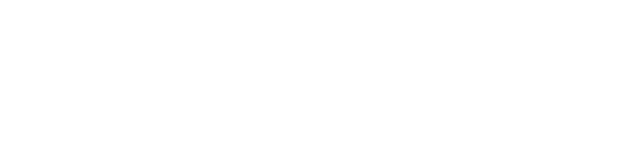
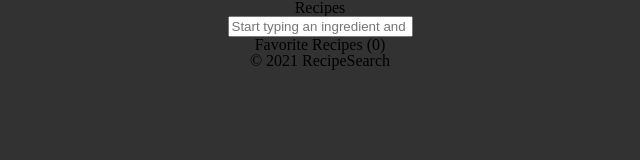
Before and after one commit to LJoyClifford/recipe-search, a plain HTML site: page index.html in a window 1280 px wide. Shown: the whole page, without its empty margins (320-960 px from the left). Drawn offline with Linux system fonts and the light colour scheme; files that its build step writes are made by us from their sources; a web font is replaced by a local one.

Commit message:
Add html divs and background

```diff
--- a/index.html
+++ b/index.html
@@ -1,12 +1,29 @@
-<!DOCTYPE html>
-<html lang="en">
-<head>
-    <meta charset="UTF-8">
-    <meta http-equiv="X-UA-Compatible" content="IE=edge">
-    <meta name="viewport" content="width=, initial-scale=1.0">
-    <title>Document</title>
+<meta charset="UTF-8">
+<meta http-equiv="X-UA-Compatible" content="IE=edge">
+<meta name="viewport" content="width=device-width, initial-scale=1.0">
+<link rel="stylesheet" href="css/index.css">
+<link rel="stylesheet" href="css/reset.css">
+<script defer src="js/index.js"></script>
+<title>Recipes</title>
 </head>
 <body>
 
+<div class="hide" id="message-banner"></div>
+<div class="section" id="title-section">
+    <h2>Recipes</h2>
+</div>
+<div class="section" id="background">
+    <div id="header-img"></div>
+</div>
+<div class="section" id="search">
+    <input type="text" id="search-input" placeholder="Start typing an ingredient and then press enter">
+</div>
+<div class="section" id="recipes">
+    <h2 id="recipes-header">Favorite Recipes (<span id="favoriteAmount">0</span>)</h2>
+    <ul id="recipes-list"></ul>
+</div>
+<footer class="branding">
+    <small>&copy; 2021 <strong>RecipeSearch</strong></small>
+</footer>
 </body>
 </html>
```
